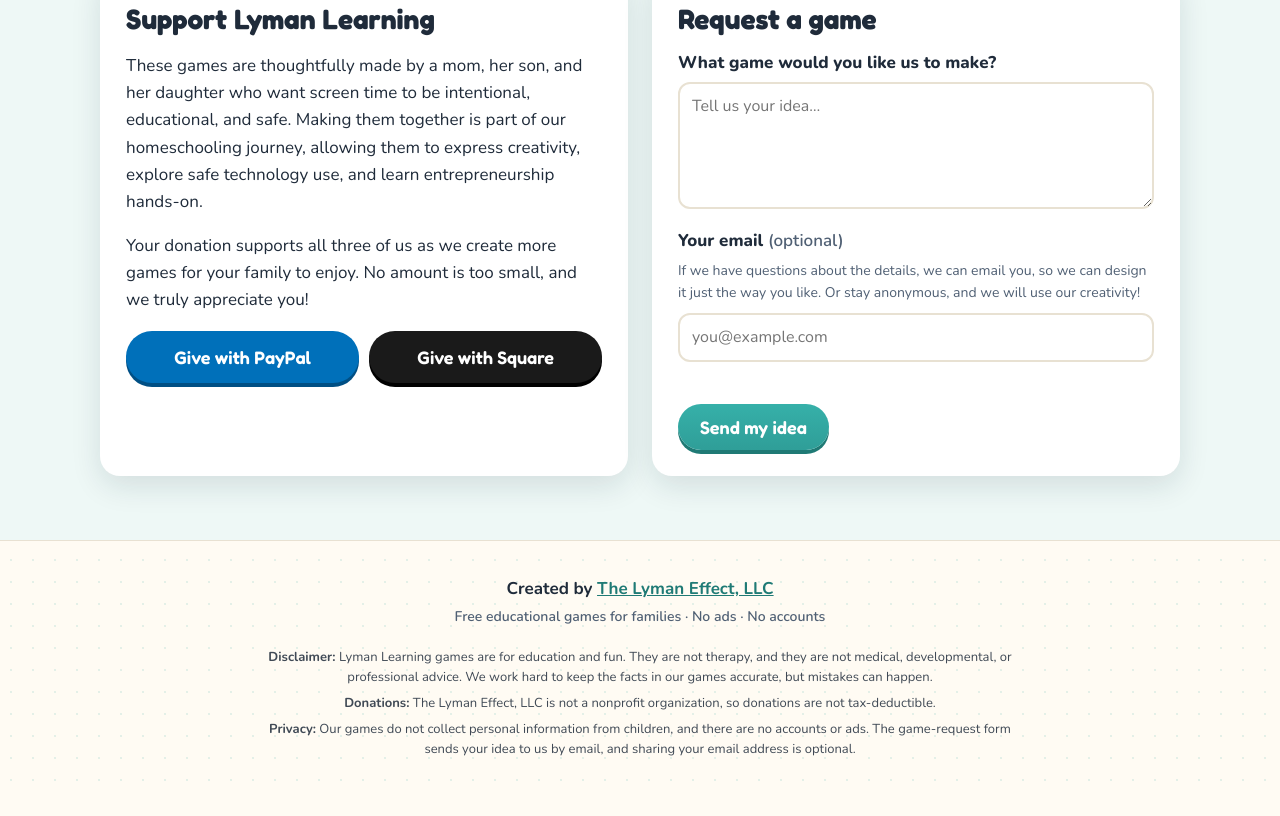
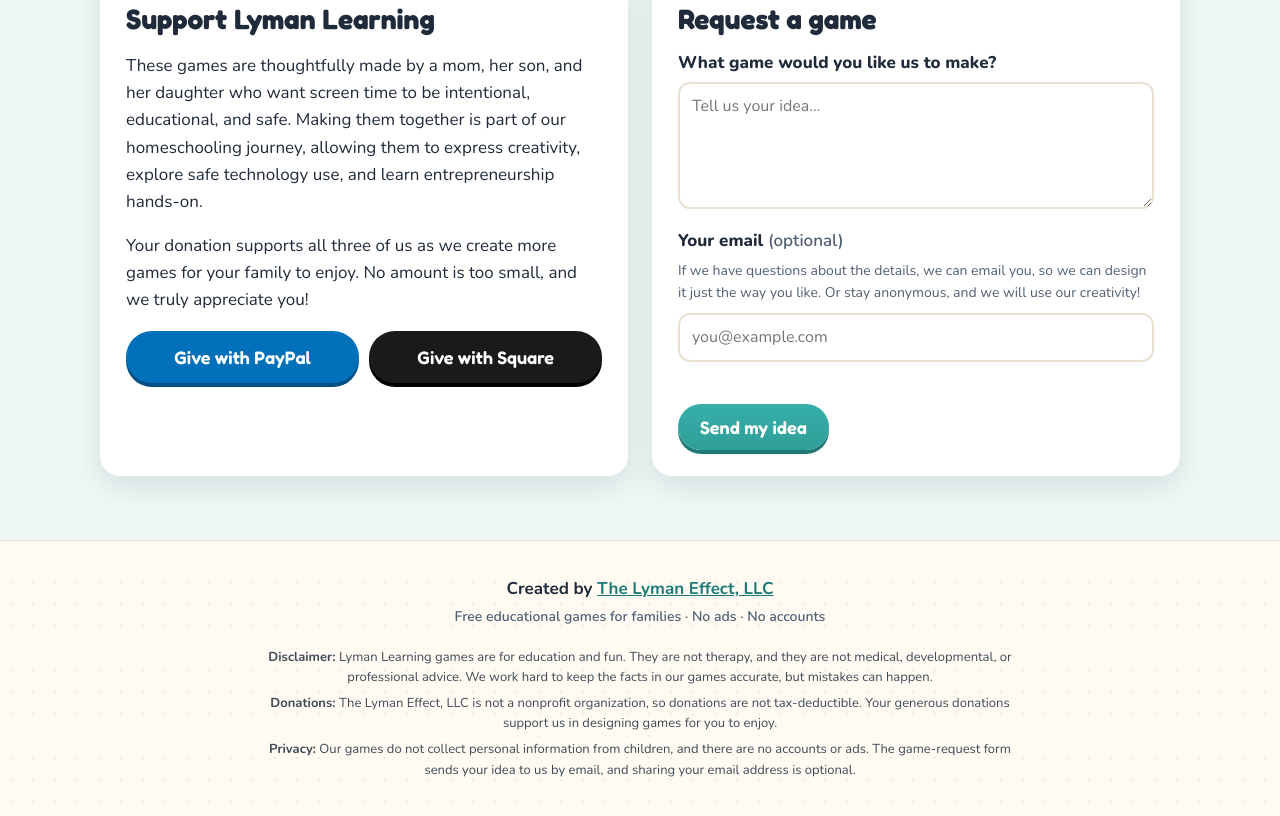
Before and after one commit to thelymaneffect/thelymaneffect.github.io, a plain HTML site: page index.html in a window 1280 px wide. Shown: the part 3169-3985 px from the top of the page. Drawn offline with nearby package versions, Linux system fonts and the light colour scheme.

Commit message:
Add thank-you line to the donations note
Co-Authored-By: Claude Opus 5.5 <noreply@anthropic.com>

```diff
--- a/index.html
+++ b/index.html
@@ -129,7 +129,7 @@
     <p class="small">Free educational games for families · No ads · No accounts</p>
     <div class="disclaimer">
       <p><b>Disclaimer:</b> Lyman Learning games are for education and fun. They are not therapy, and they are not medical, developmental, or professional advice. We work hard to keep the facts in our games accurate, but mistakes can happen.</p>
-      <p><b>Donations:</b> The Lyman Effect, LLC is not a nonprofit organization, so donations are not tax-deductible.</p>
+      <p><b>Donations:</b> The Lyman Effect, LLC is not a nonprofit organization, so donations are not tax-deductible. Your generous donations support us in designing games for you to enjoy.</p>
       <p><b>Privacy:</b> Our games do not collect personal information from children, and there are no accounts or ads. The game-request form sends your idea to us by email, and sharing your email address is optional.</p>
     </div>
   </div>
```
